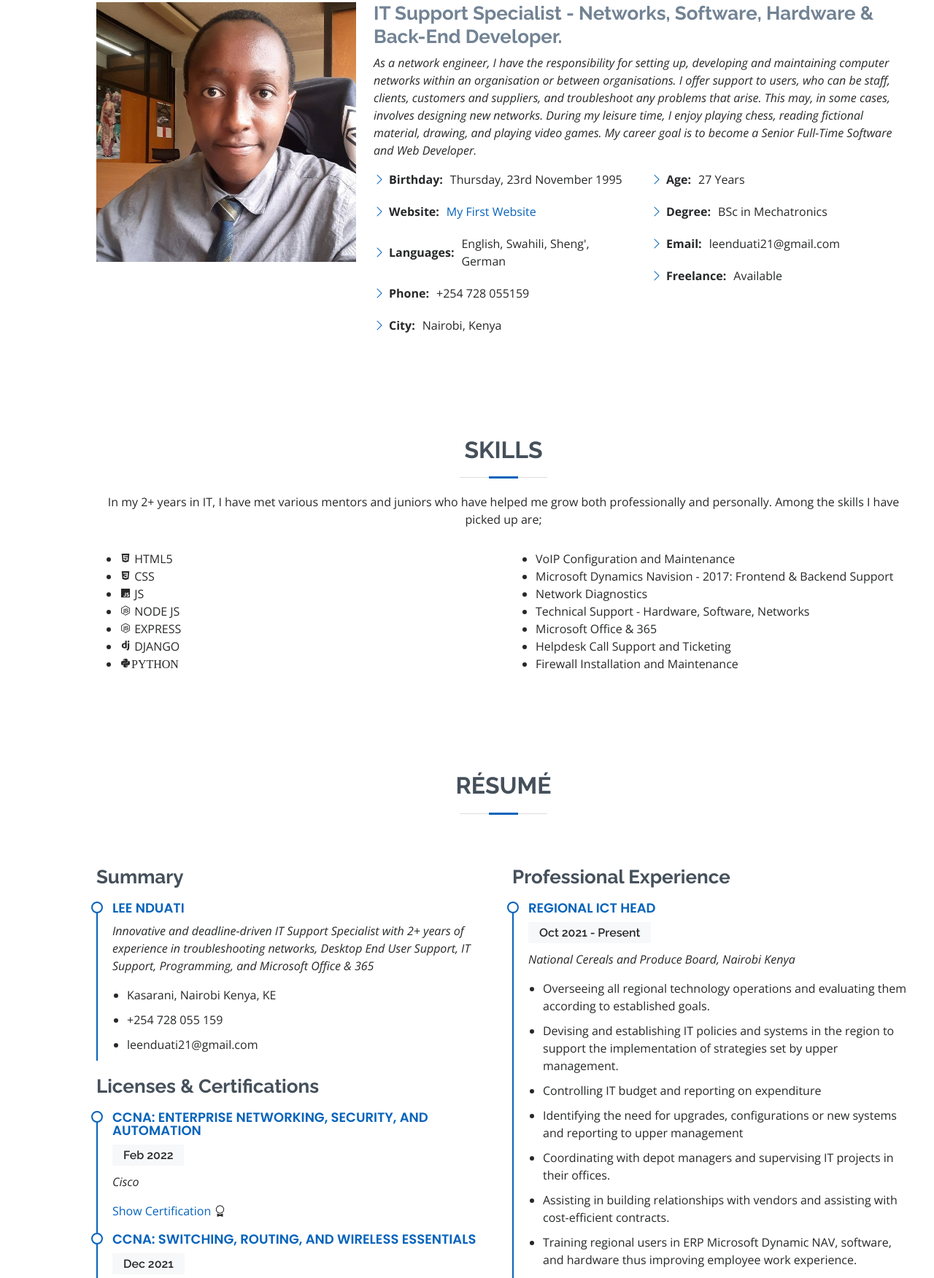
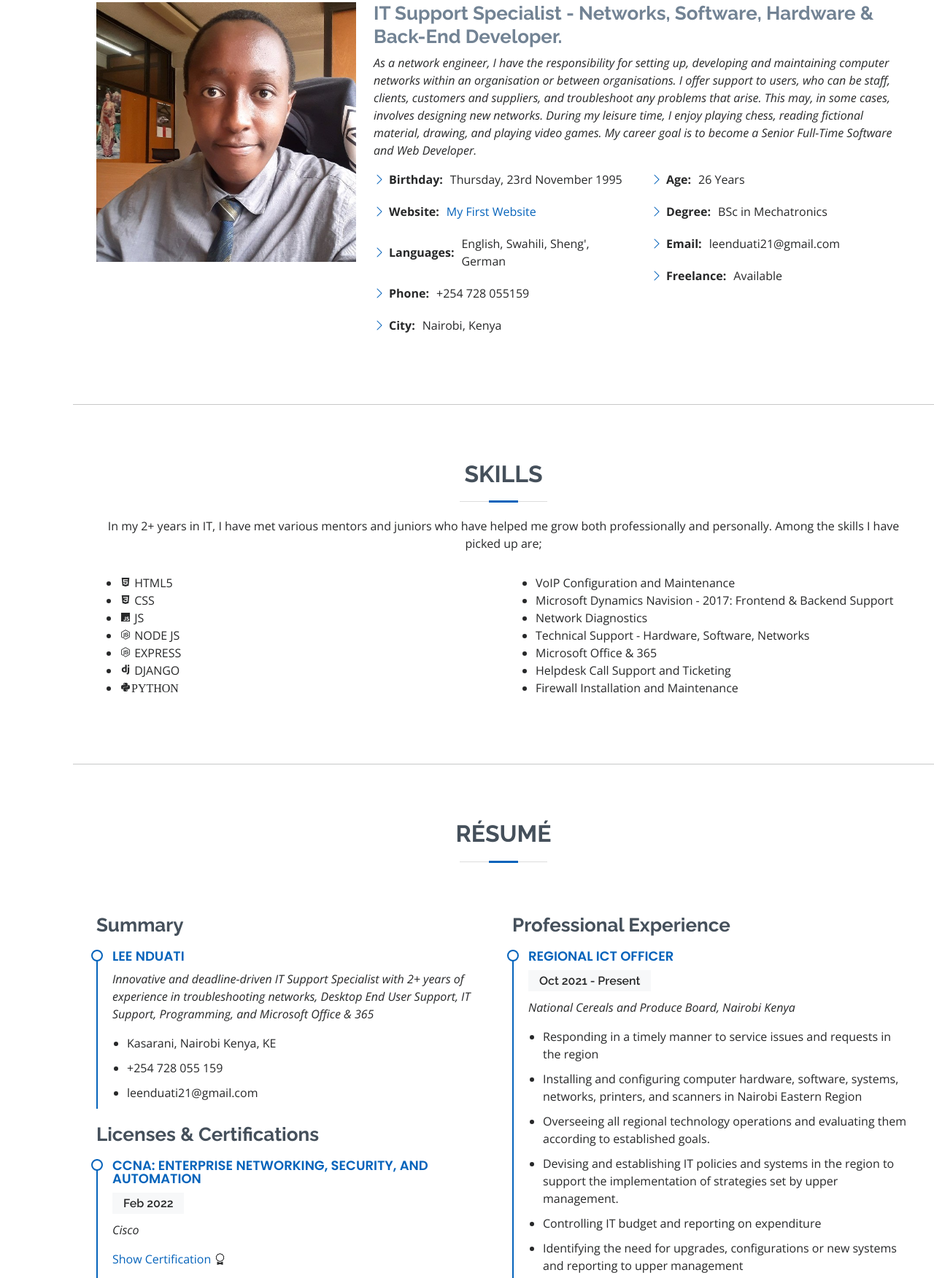
Before and after one commit to leenduati/Updated-Portfolio, a plain HTML site: page index.html in a window 1280 px wide. Shown: the part 1133-2885 px from the top of the page at 73% size. Drawn offline with nearby package versions, Linux system fonts and the light colour scheme.

Commit message:
Added hotizontal breaks to the pages

```diff
--- a/index.html
+++ b/index.html
@@ -140,7 +140,7 @@
                                                 var year = Math.abs(Math.round((time / (60 * 60 * 24)) / 365.25));
                                                 var month = Math.abs(Math.round(time / (60 * 60 * 24 * 7 * 4)));
                                                 var days = Math.abs(Math.round(time / (3600 * 24)));
-                                                return year + " Years";
+                                                return year - 1 + " Years";
 
                                             }
 
@@ -164,7 +164,7 @@
             </div>
         </section>
         <!-- End About Section -->
-
+        <hr>
         <!-- ======= Facts Section =======
         <section id="facts" class="facts">
             <div class="container" data-aos="fade-up">
@@ -262,6 +262,7 @@
             </div>
         </section>
         <!-- End Skills Section -->
+        <hr>
 
         <!-- ======= Resume Section ======= -->
         <section id="resume" class="resume">
@@ -388,10 +389,12 @@
                     <div class="col-lg-6">
                         <h3 class="resume-title">Professional Experience</h3>
                         <div class="resume-item">
-                            <h4>Regional ICT Head</h4>
+                            <h4>Regional ICT Officer</h4>
                             <h5>Oct 2021 - Present</h5>
                             <p><em>National Cereals and Produce Board, Nairobi Kenya </em></p>
                             <ul>
+                                <li>Responding in a timely manner to service issues and requests in the region</li>
+                                <li>Installing and configuring computer hardware, software, systems, networks, printers, and scanners in Nairobi Eastern Region</li>
                                 <li>Overseeing all regional technology operations and evaluating them according to established goals.</li>
                                 <li> Devising and establishing IT policies and systems in the region to support the implementation of strategies set by upper management. </li>
                                 <li>Controlling IT budget and reporting on expenditure</li>
@@ -482,6 +485,7 @@
             </div>
         </section>
         <!-- End Resume Section -->
+        <hr>
 
         <!-- ======= Portfolio Section ======= -->
         <section id="portfolio" class="portfolio section-bg">
@@ -639,6 +643,7 @@
             </div>
         </section>
         <!-- End Portfolio Section -->
+        <hr>
 
         <!-- ======= Services Section ======= -->
         <section id="services" class="services">
@@ -739,6 +744,8 @@
 
             </div>
         </section>
+
+        <hr>
         <!-- End Services Section -->
 
         <!-- Testimonial ection commented out as its not needed -->
```
